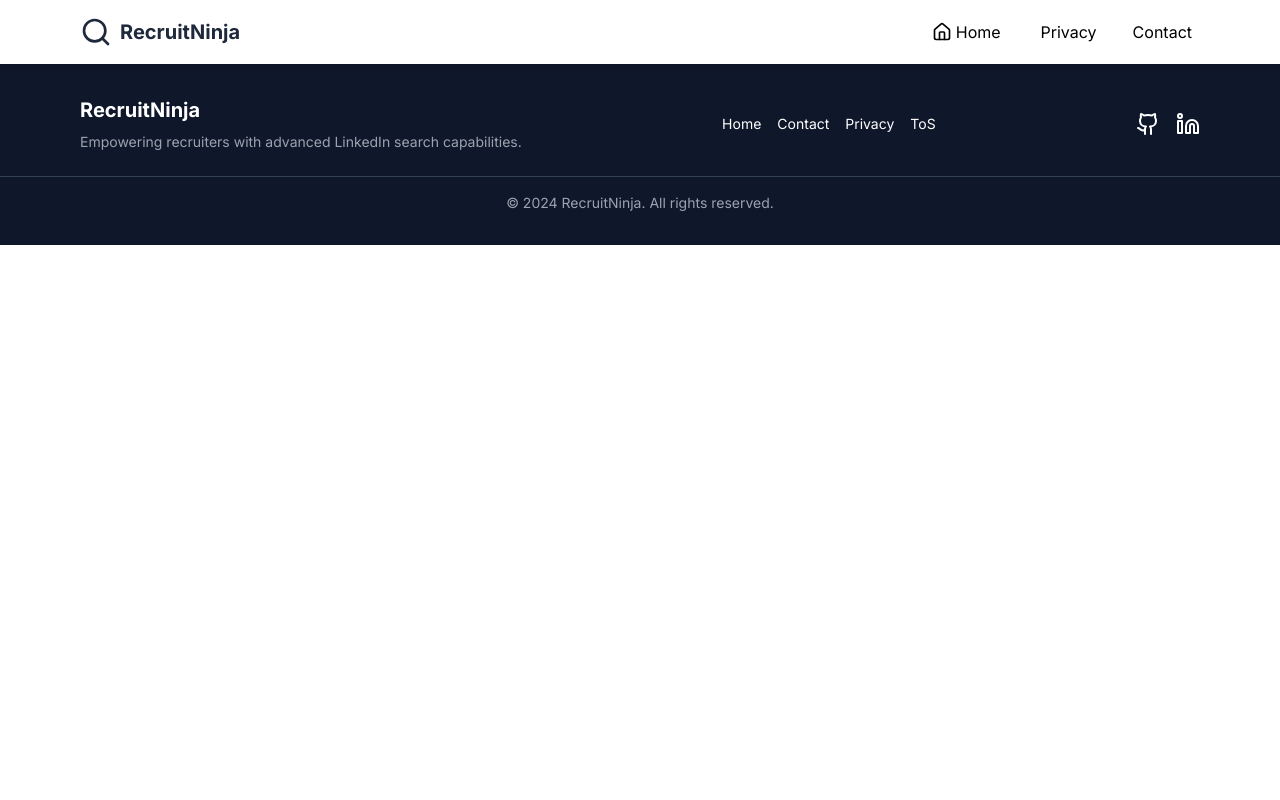
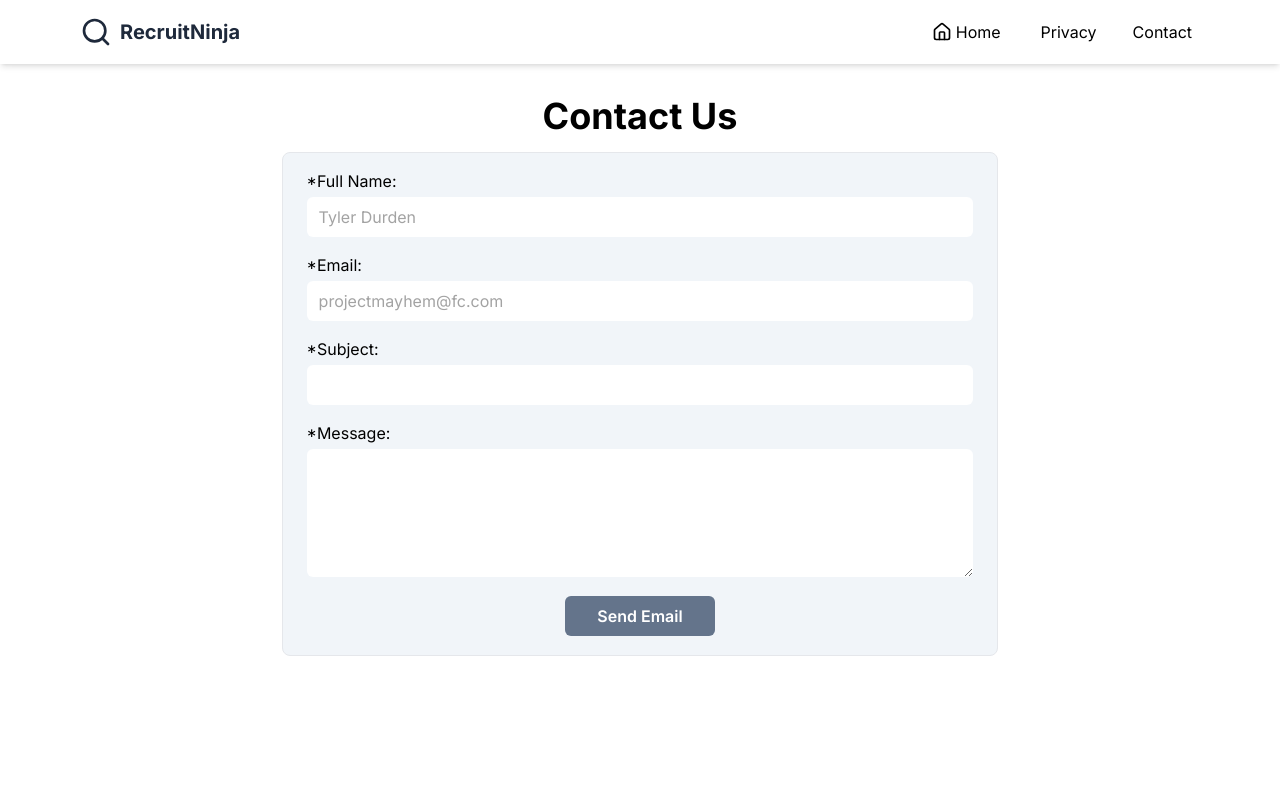
Before and after one commit to Bharath-Dubbaka/recruitNinja, a Next.js app: page /contact in a window 1280 px wide. Shown: the top 800 px of the page. Built offline with nearby package versions, Linux system fonts and the light colour scheme; no server answers.

Commit message:
added packages and logic of emailJS and tested

```diff
--- a/package.json
+++ b/package.json
@@ -9,6 +9,7 @@
     "lint": "next lint"
   },
   "dependencies": {
+    "@emailjs/browser": "^4.4.1",
     "@radix-ui/react-checkbox": "^1.1.2",
     "@radix-ui/react-navigation-menu": "^1.2.1",
     "@radix-ui/react-slot": "^1.1.0",
--- a/src/app/contact/page.tsx
+++ b/src/app/contact/page.tsx
@@ -1,6 +1,6 @@
 "use client";
 import React, { useRef, useState } from "react";
-// import emailjs from "@emailjs/browser";
+import emailjs from "@emailjs/browser";
 import { toast, Toaster } from "sonner";
 
 function Contact() {
@@ -20,7 +20,7 @@
    const validateForm = () => {
       const formErrors: { [key: string]: string } = {};
       const formData = form.current;
-
+      console.log(formData, form.current);
       if (formData) {
          if (!formData.user_name.value)
             formErrors.user_name = "Name is required.";
@@ -39,29 +39,29 @@
    };
    const sendEmail = (e: React.FormEvent<HTMLFormElement>) => {
       e.preventDefault();
-      //   if (!validateForm()) return;
+      if (!validateForm()) return;
 
-      //   if (form.current) {
-      //      emailjs
-      //         .sendForm(serviceId, templateId, form.current, {
-      //            publicKey: apiKey,
-      //         })
-      //         .then(
-      //            () => {
-      //               console.log("SUCCESS!");
-      //               toast.success("Successfully sent email to CVtoSalary", {
-      //                  duration: 3000,
-      //               });
-      //               // Clear all the fields and errors
-      //               form.current?.reset();
-      //               setErrors({});
-      //            },
-      //            (error) => {
-      //               console.log("FAILED...", error.text);
-      //               toast.error("Error while trying to server");
-      //            }
-      //         );
-      //   }
+      if (form.current) {
+         emailjs
+            .sendForm(serviceId, templateId, form.current, {
+               publicKey: apiKey,
+            })
+            .then(
+               () => {
+                  console.log("SUCCESS!");
+                  toast.success("Successfully sent email to CVtoSalary", {
+                     duration: 3000,
+                  });
+                  // Clear all the fields and errors
+                  form.current?.reset();
+                  setErrors({});
+               },
+               (error) => {
+                  console.log("FAILED...", error.text);
+                  toast.error("Error while trying to server");
+               }
+            );
+      }
    };
 
    return (
@@ -75,28 +75,20 @@
                className: "class",
             }}
          />
-         <div
-            className="mt-8 sm:mt-36 md:mt-24 flex flex-col  justify-center items-center"
-            // style={{
-            //    position: "relative",
-            //    bottom: "20rem",
-            //    opacity: "0.5",
-            //    textAlign: "center",
-            // }}
-         >
+         <div className="mt-8 sm:mt-36 md:mt-24 flex flex-col  justify-center items-center">
             <div className=" p-4 max-w-7xl  mx-auto relative z-10  w-full pt-20 md:pt-0">
                <div className="text-3xl sm:text-4xl font-bold text-center">
                   Contact Us
                   {/* / <br /> Privacy policy. */}
                </div>
-               <p className="mt-4 font-semibold text-lg text-black max-w-lg text-center mx-auto">
+               {/* <p className="mt-4 font-semibold text-lg text-black max-w-lg text-center mx-auto">
                   <p>Our Executives will reach you within 24hrs.</p>
-                  {/* <p>Cell: +91 824-762-8499</p>
+                  <p>Cell: +91 824-762-8499</p>
                   <p>
                      Address: 8-1-195, Shivaji Nagar, Hyderabad, Telangana,
                      500003, India
-                  </p> */}
-               </p>
+                  </p>
+               </p> */}
             </div>
 
             <form
--- a/src/app/layout.tsx
+++ b/src/app/layout.tsx
@@ -19,11 +19,11 @@
 }>) {
    return (
       <html lang="en">
-         <Navbar />
-         <main>
-            <body className={inter.className}>{children}</body>
-         </main>
-         <Footer />
+         <body className={inter.className}>
+            <Navbar />
+            <main>{children}</main>
+            <Footer />
+         </body>
       </html>
    );
 }
```
Also changed, not shown: 1 other file (tests, documents, lock files or other folders).
